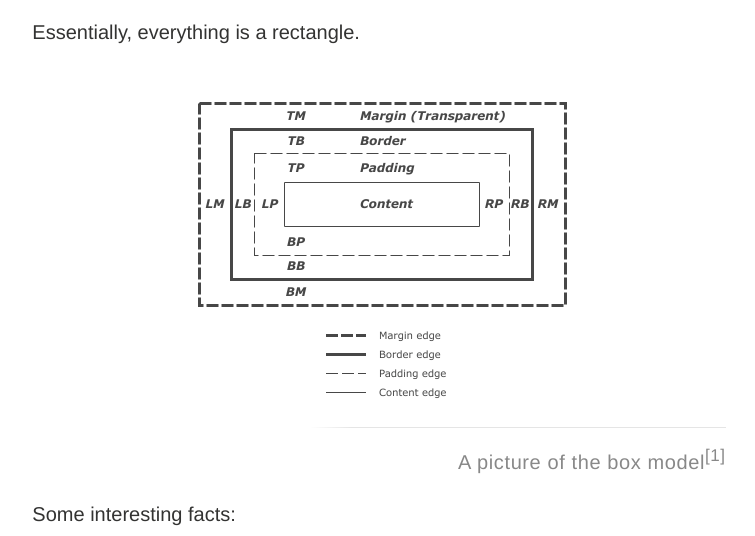
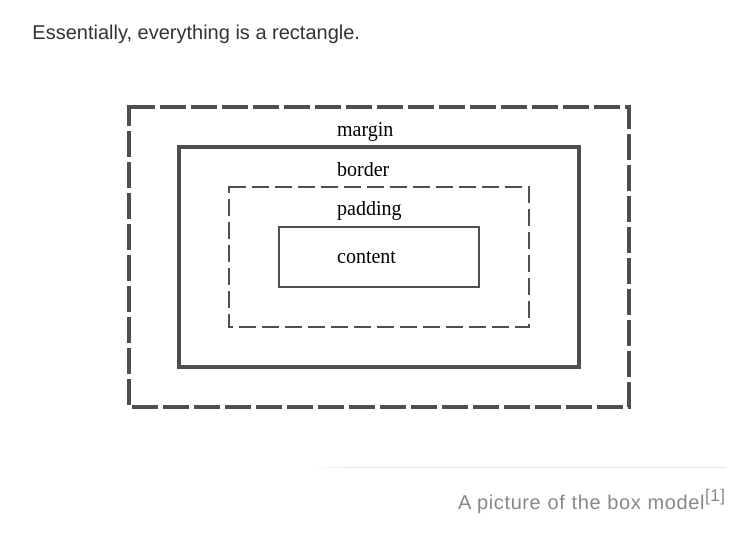
Before and after one commit to VitaliiKarliuka/magic-of-css, a plain HTML site: page chapters/1-the-box/index.html in a window 1280 px wide. Shown: the part 803-1339 px from the top of the page, without its empty margins (261-1016 px from the left). Drawn offline with Linux system fonts and the light colour scheme.

Commit message:
Replace the box model PNG with an SVG exported from the new box model sketch

```diff
--- a/chapters/1-the-box/index.html
+++ b/chapters/1-the-box/index.html
@@ -35,7 +35,7 @@
                 <p>Essentially, everything is a rectangle.</p>
 
                 <figure>
-                    <img src="images/box-model.png">
+                    <img src="images/box-model.svg">
                     <figcaption>
                         <div class="figcaption">
                             A picture of the box model<sup><a href="#cite-1">[1]</a></sup>
```
Also changed, not shown: chapters/1-the-box/images/box-model.png (deleted), chapters/1-the-box/images/box-model.svg (added).
